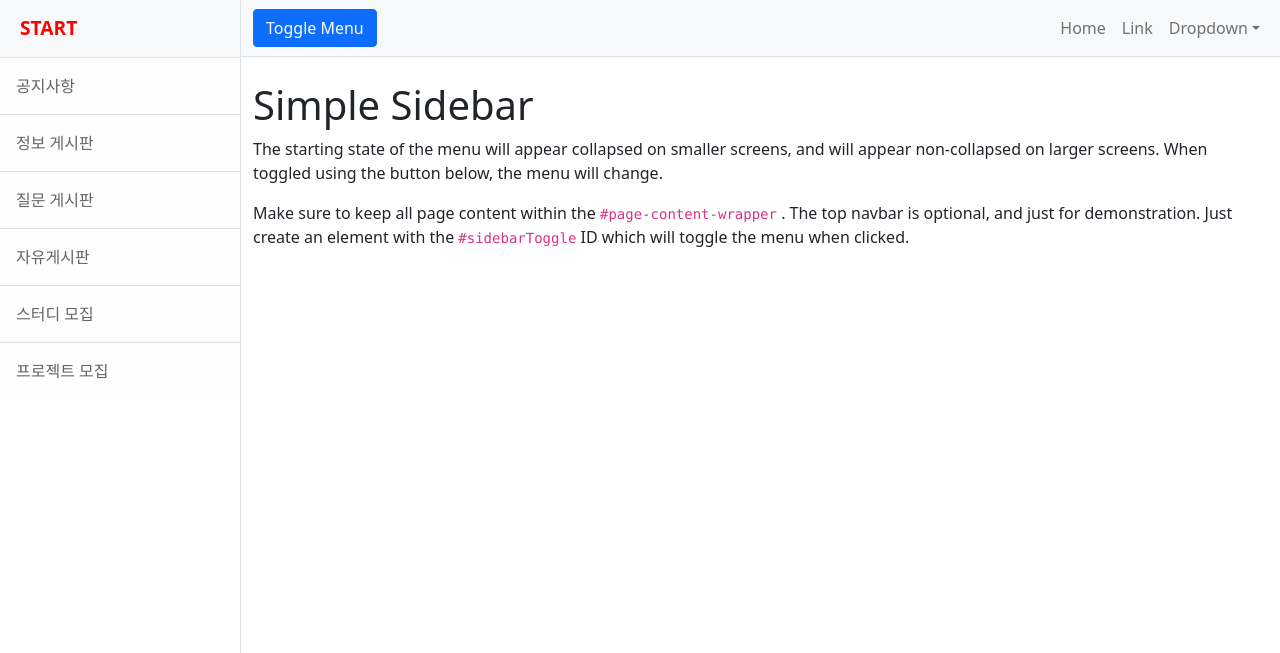
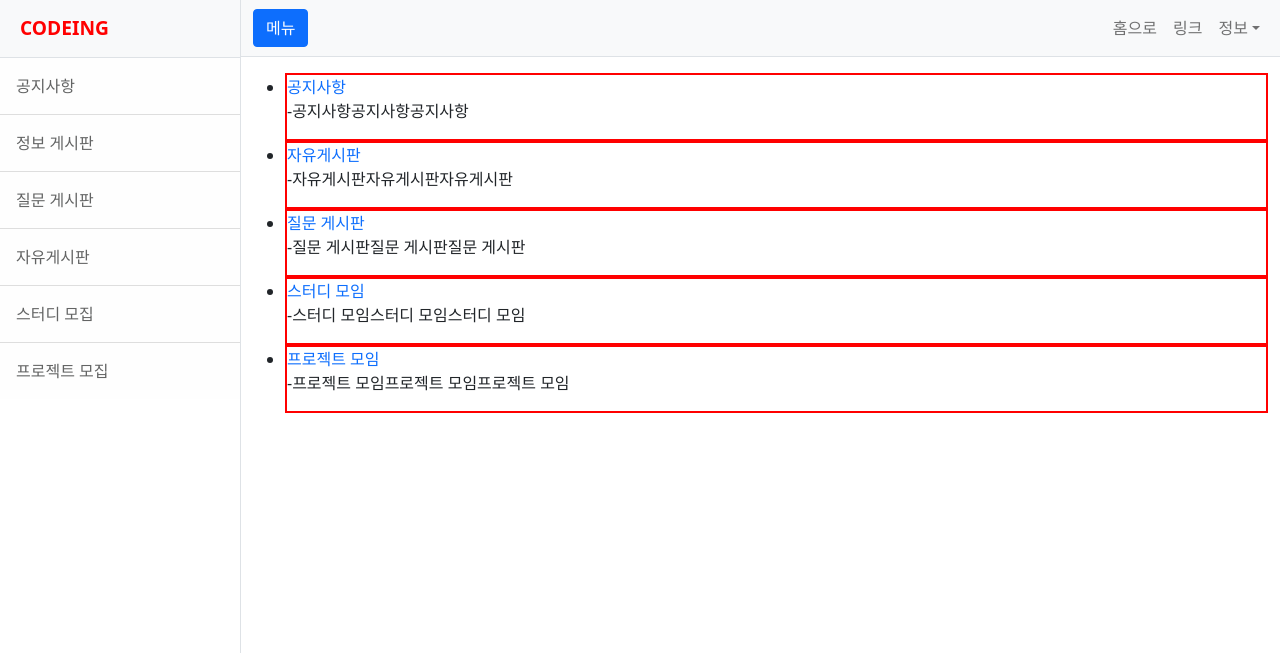
Before and after one commit to ninefivezerooneonetwo/codeing, a Django app: template templates/home.html in a window 1280 px wide. Shown: the top 653 px of the page. Run offline with Django 4.2, Linux system fonts and the light colour scheme; the template is opened without the code that fills it, so the values that code supplies are empty; some libraries are stand-ins or nearby versions.

Commit message:
notice html view 추가

```diff
--- a/templates/home.html
+++ b/templates/home.html
@@ -16,7 +16,7 @@
         <div class="d-flex" id="wrapper">
             <!-- Sidebar-->
             <div class="border-end bg-white" id="sidebar-wrapper">
-                <div class="sidebar-heading border-bottom bg-light" style="font-weight:bold; color:red">START</div>
+                <div class="sidebar-heading border-bottom bg-light" style="font-weight:bold" ><a href="/" style="color: red; text-decoration : none;">CODEING</a></div>
                 <div class="list-group list-group-flush">
                     <a class="list-group-item list-group-item-action list-group-item-light p-3" href="/notice">공지사항</a>
                     <a class="list-group-item list-group-item-action list-group-item-light p-3" href="#!">정보 게시판</a>
@@ -31,19 +31,19 @@
                 <!-- Top navigation-->
                 <nav class="navbar navbar-expand-lg navbar-light bg-light border-bottom">
                     <div class="container-fluid">
-                        <button class="btn btn-primary" id="sidebarToggle">Toggle Menu</button>
+                        <button class="btn btn-primary" id="sidebarToggle">메뉴</button>
                         <button class="navbar-toggler" type="button" data-bs-toggle="collapse" data-bs-target="#navbarSupportedContent" aria-controls="navbarSupportedContent" aria-expanded="false" aria-label="Toggle navigation"><span class="navbar-toggler-icon"></span></button>
                         <div class="collapse navbar-collapse" id="navbarSupportedContent">
                             <ul class="navbar-nav ms-auto mt-2 mt-lg-0">
-                                <li class="nav-item active"><a class="nav-link" href="#!">Home</a></li>
-                                <li class="nav-item"><a class="nav-link" href="#!">Link</a></li>
+                                <li class="nav-item active"><a class="nav-link" href="#!">홈으로</a></li>
+                                <li class="nav-item"><a class="nav-link" href="#!">링크</a></li>
                                 <li class="nav-item dropdown">
-                                    <a class="nav-link dropdown-toggle" id="navbarDropdown" href="#" role="button" data-bs-toggle="dropdown" aria-haspopup="true" aria-expanded="false">Dropdown</a>
+                                    <a class="nav-link dropdown-toggle" id="navbarDropdown" href="#" role="button" data-bs-toggle="dropdown" aria-haspopup="true" aria-expanded="false">정보</a>
                                     <div class="dropdown-menu dropdown-menu-end" aria-labelledby="navbarDropdown">
-                                        <a class="dropdown-item" href="#!">Action</a>
-                                        <a class="dropdown-item" href="#!">Another action</a>
+                                        <a class="dropdown-item" href="#!">회원 정보</a>
+                                        <a class="dropdown-item" href="#!">작성글</a>
                                         <div class="dropdown-divider"></div>
-                                        <a class="dropdown-item" href="#!">Something else here</a>
+                                        <a class="dropdown-item" href="#!">로그아웃</a>
                                     </div>
                                 </li>
                             </ul>
@@ -52,15 +52,29 @@
                 </nav>
                 <!-- Page content-->
                 <div class="container-fluid">
-                    <h1 class="mt-4">Simple Sidebar</h1>
-                    <p>The starting state of the menu will appear collapsed on smaller screens, and will appear non-collapsed on larger screens. When toggled using the button below, the menu will change.</p>
-                    <p>
-                        Make sure to keep all page content within the
-                        <code>#page-content-wrapper</code>
-                        . The top navbar is optional, and just for demonstration. Just create an element with the
-                        <code>#sidebarToggle</code>
-                        ID which will toggle the menu when clicked.
+
+
+<!--                        Make sure to keep all page content within the-->
+<!--                        <code>#page-content-wrapper</code>-->
+<!--                        . The top navbar is optional, and just for demonstration. Just create an element with the-->
+<!--                        <code>#sidebarToggle</code>-->
+<!--                        ID which will toggle the menu when clicked.-->
+
                     </p>
+                    <nav>
+                        <ul>
+                            <li style="border: 2px solid red; width:100%; "><a href="/guest/a" style="text-decoration : none;">공지사항</a><br>
+                                <p>-공지사항공지사항공지사항</p></li>
+                            <li style="border: 2px solid red; text-decoration : none;"><a href="/guest/iv"  style="text-decoration : none;">자유게시판</a><br>
+                                <p>-자유게시판자유게시판자유게시판</p></li>
+                            <li style="border: 2px solid red; text-decoration : none;"><a href="/article/a"  style="text-decoration : none;">질문 게시판</a><br>
+                                <p>-질문 게시판질문 게시판질문 게시판</p></li>
+                            <li style="border: 2px solid red; text-decoration : none;"><a href="/article/iv"  style="text-decoration : none;">스터디 모임</a><br>
+                                <p>-스터디 모임스터디 모임스터디 모임</p></li>
+                            <li style="border: 2px solid red; text-decoration : none;"><a href="/article/iv"  style="text-decoration : none;">프로젝트 모임</a><br>
+                                <p>-프로젝트 모임프로젝트 모임프로젝트 모임</p></li>
+                        </ul>
+                    </nav>
                 </div>
             </div>
         </div>
```
Also changed, not shown: db.sqlite3, static/css/styles.css.
